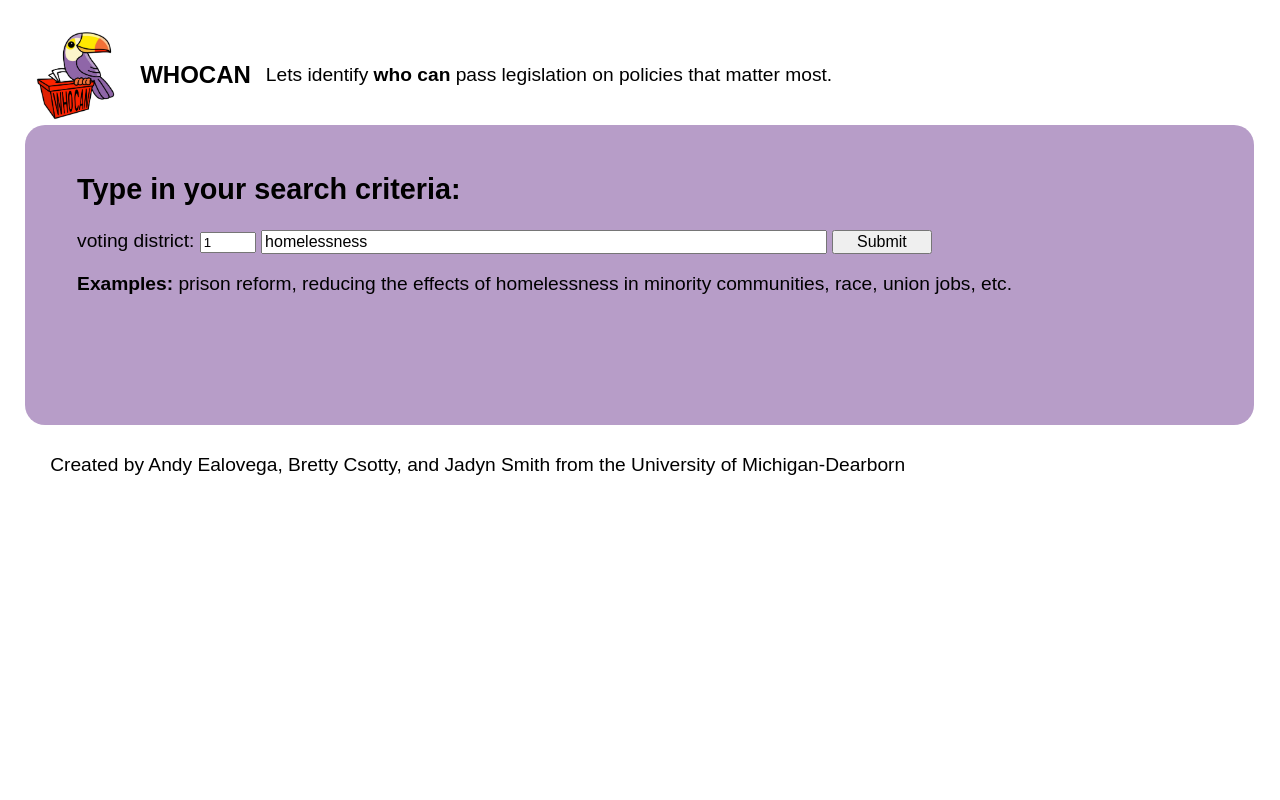
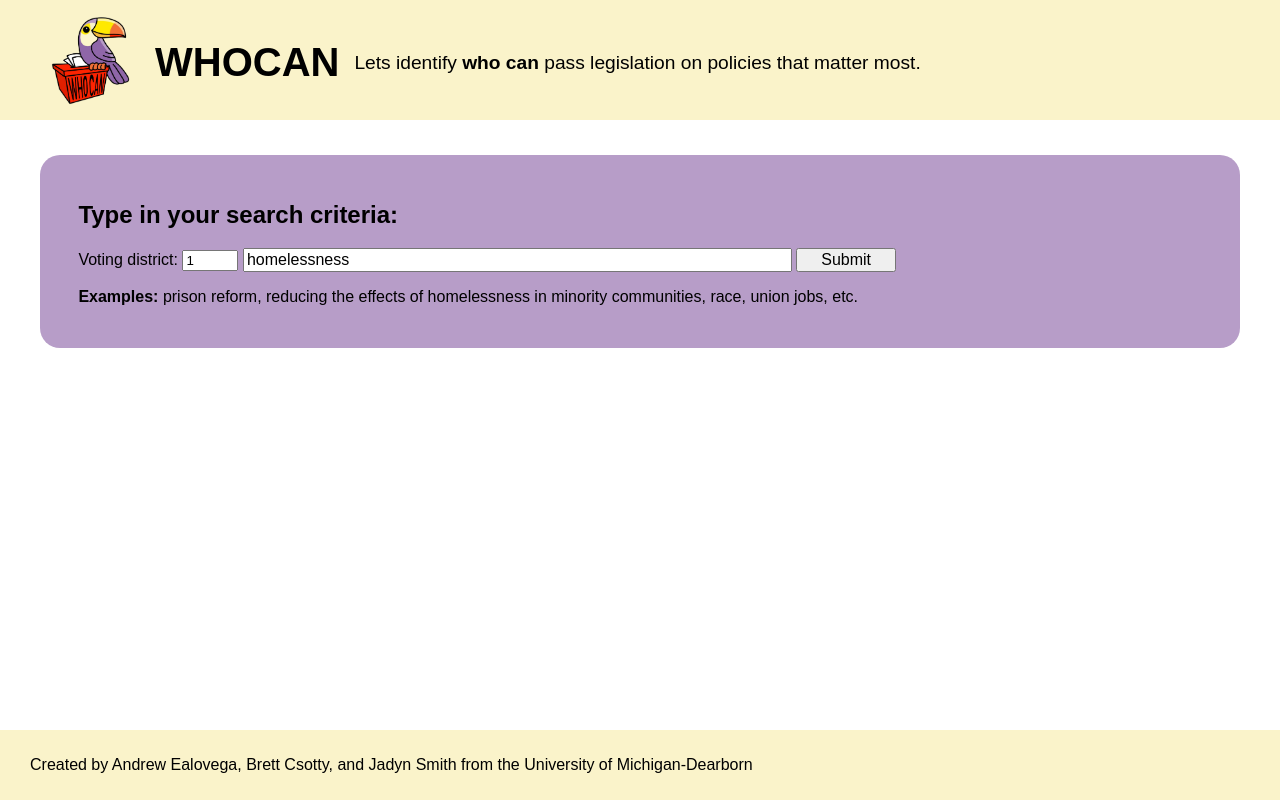
Before and after one commit to Bcsotty/hackathon23, a FastAPI app: page / in a window 1280 px wide. Run offline with FastAPI, Linux system fonts and the light colour scheme; parts of the project's set-up code (start-up, migrations or seed data) failed here and were passed over.

Commit message:
Style home

```diff
--- a/whocan/static/style.css
+++ b/whocan/static/style.css
@@ -6,30 +6,27 @@
 body {
     margin: 0;
     font-family: Arial, Helvetica, sans-serif;
-    margin-right: 2%;
-    margin-left: 1%;
 }
 
 /* Style the top navigation bar */
 .header {
-    padding-block: 2%;
-    padding-left: 1%;
-    padding-block-end: 2%;
     overflow: hidden;
-    height: 10%;
-    background-color: white;
+    height: 120px;
+    background-color: #faf3ca;
     font-family: Arial, Helvetica, sans-serif;
     font-size: larger;
     text-indent: 15px;
 }
 
 .logo {
+    margin-top: 10px;
+    margin-left: 25px;
     display: flex;
     align-items: center;
 }
 
 .title {
-    font-size: x-large;
+    font-size: 40px;
 }
 
 /* Style the content */
@@ -38,14 +35,25 @@ body {
     padding-block: 2%;
     padding-left: 3%;
     padding-right: 5%;
-    height: 300px;
+    margin-top: 35px;
+    margin-left: 40px;
+    margin-right: 40px;
+
     border-radius: 20px;
 }
 
 /* Style the footer */
 .footer {
-    background-color: white;
+    background-color: #faf3ca;
     padding: 10px;
+    position: fixed;
+    left: 0;
+    bottom: 0;
+    width: 100%;
+}
+
+.footer p {
+    margin-left: 20px;
 }
 
 @media screen and (max-width: 810px) {
--- a/whocan/templates/home.html.jinja
+++ b/whocan/templates/home.html.jinja
@@ -9,12 +9,16 @@
 </head>
 <body>
 
-<div class="header">
-    <div class="logo">
-        <img src="static/LogoHackathon1.jpg" alt="WHOCAN Logo" width="100" height="100">
-        <span class="title"><b>WHOCAN</b></span>
-        <div class="schpeil">
-            <span>Lets identify <b>who can</b> pass legislation on policies that matter most.</span>
+<div class="body">
+    <div class="header">
+        <div class="logo">
+            <a href="/">
+                <img src="static/LogoHackathon1.png" alt="WHOCAN Logo" width="100" height="100">
+            </a>
+            <span class="title"><b>WHOCAN</b></span>
+            <div class="schpeil">
+                <span>Lets identify <b>who can</b> pass legislation on policies that matter most.</span>
+            </div>
         </div>
     </div>
 
@@ -22,7 +26,7 @@
         <h2>Type in your search criteria: &ensp; &ensp;</h2>
         <form action="/search" method="post">
             <p>
-                <label for="district">voting district:</label>
+                <label for="district">Voting district:</label>
                 <input type="number" placeholder="1" value="{{ district or 1 }}" required name="district" min="1"
                        max="38">
                 <input class="searchbar" type="text" placeholder="Issue" value="{{ issue or "homelessness" }}" required
@@ -38,7 +42,7 @@
     {% endblock %}
 
     <div class="footer">
-        <p>Created by Andy Ealovega, Bretty Csotty, and Jadyn Smith from the University of Michigan-Dearborn</p>
+        <p>Created by Andrew Ealovega, Brett Csotty, and Jadyn Smith from the University of Michigan-Dearborn</p>
     </div>
 </body>
 </html>
```
Also changed, not shown: whocan/static/LogoHackathon1.jpg (deleted), whocan/static/LogoHackathon1.png (added).
